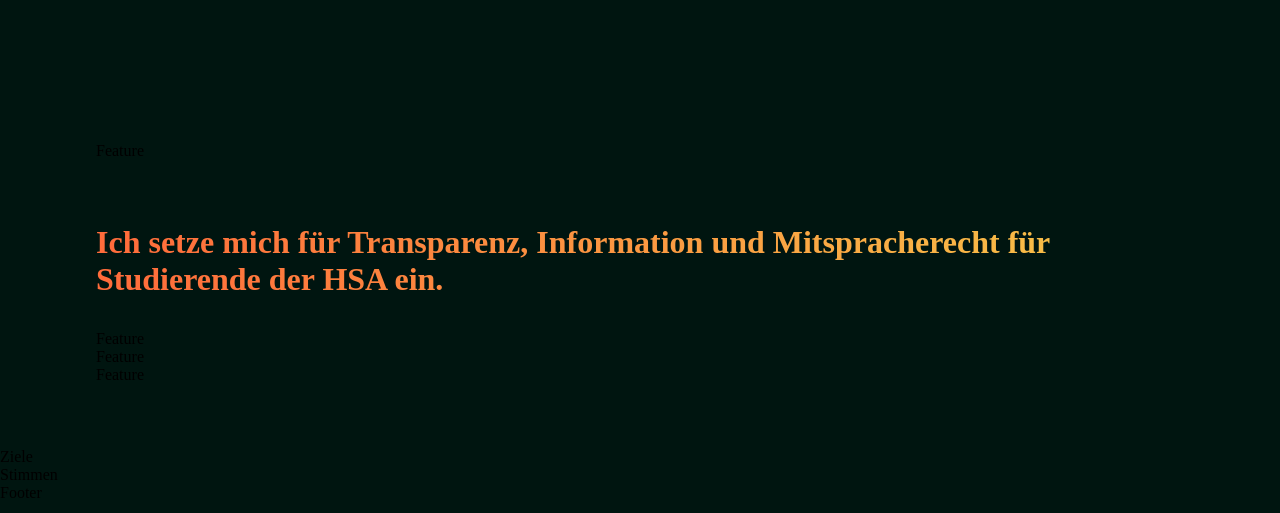
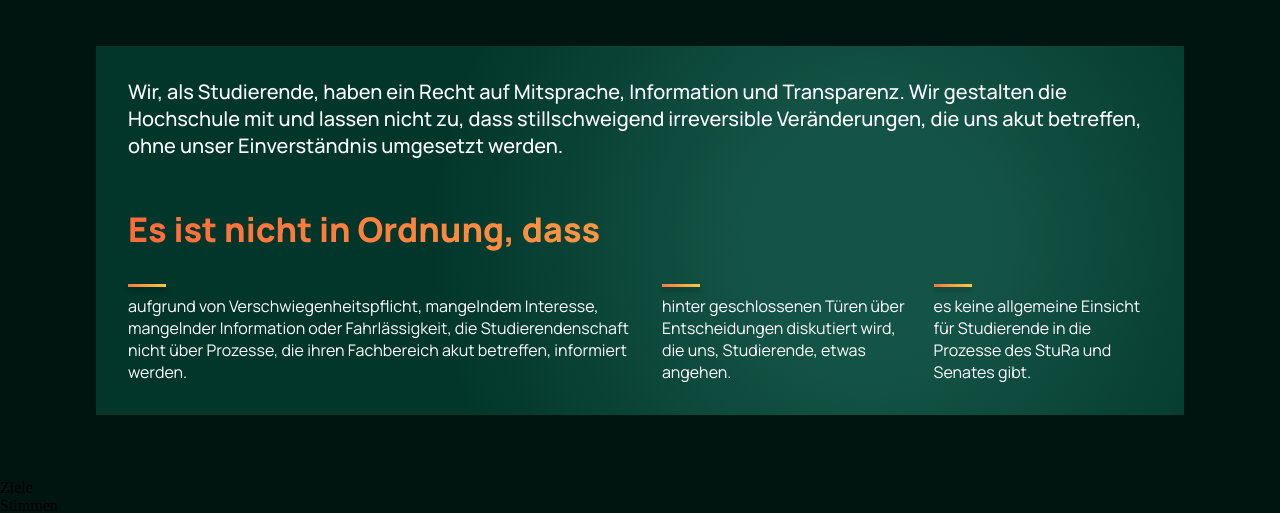
Before and after one commit to Lokoschade/webseite-jg-old, a React (Create React App) app: page / in a window 1280 px wide. Shown: the part 951-1464 px from the top of the page. Built offline with nearby package versions, Linux system fonts and the light colour scheme.

Commit message:
Anfang von zweitem Abschnitt

```diff
--- a/public/index.html
+++ b/public/index.html
@@ -2,13 +2,14 @@
 <html lang="en">
   <head>
     <meta charset="utf-8" />
+
     <link rel="icon" href="%PUBLIC_URL%/favicon.ico" />
     <meta name="viewport" content="width=device-width, initial-scale=1" />
     <meta name="theme-color" content="#000000" />
     <meta name="description" content="Web site created using create-react-app" />
     <link rel="apple-touch-icon" href="%PUBLIC_URL%/logo192.png" />
     <link rel="manifest" href="%PUBLIC_URL%/manifest.json" />
-    <title>Wähl mich!</title>
+    <title>Jamila Gränzer</title>
   </head>
   <body>
     <div id="root"></div>
--- a/src/App.css
+++ b/src/App.css
@@ -50,7 +50,9 @@
 }
 
 .section__margin {
-    margin: 4rem 6rem;
+  margin-right: 6rem;
+  margin-bottom: 4rem;
+  margin-left: 6rem;
 }
 
 .scale-up-center {
--- a/src/components/feature/Feature.jsx
+++ b/src/components/feature/Feature.jsx
@@ -1,9 +1,13 @@
 import React from 'react'
 import './feature.css'
 
-const Feature = () => {
+const Feature = ({title, text}) => {
   return (
-    <div>Feature</div>
+    <div className='jg__features-container__feature'>
+      <div className='jg__features-container__feature-text'>
+        {text}
+      </div>
+    </div>
   )
 }
 
--- a/src/components/problem/Problem.jsx
+++ b/src/components/problem/Problem.jsx
@@ -1,20 +1,27 @@
 import React from 'react'
 import './problem.css'
-import Feature from '../feature/Feature'
 
 const Problem = () => {
   return (
-    <div className='jg__problem section__padding' id='problem'>
-      <div className='jg__problem-feature'>
-        <Feature />
-      </div>
+    <div className='jg__problem section__margin' id='problem'>
+      <div className='jg__problem-intro'>
+        <p>Wir, als Studierende, haben ein Recht auf Mitsprache, Information und Transparenz. Wir gestalten die Hochschule mit und lassen nicht zu, dass stillschweigend irreversible Veränderungen, die uns akut betreffen, ohne unser Einverständnis umgesetzt werden.</p>      </div>
       <div className='jg__problem-heading'>
-        <h1 className='gradient__text'>Ich setze mich für Transparenz, Information und Mitspracherecht für Studierende der HSA ein.</h1>
+        <h1 className='gradient__text'>Es ist nicht in Ordnung, dass</h1>
       </div>
       <div className='jg__problem-container'>
-        <Feature/>
-        <Feature/>
-        <Feature/>
+        <div className='jg__problem-container__item'>
+          <div/>
+          <p>aufgrund von Verschwiegenheitspflicht, mangelndem Interesse, mangelnder Information oder Fahrlässigkeit, die Studierendenschaft nicht über Prozesse, die ihren Fachbereich akut betreffen, informiert werden.</p>
+        </div>
+        <div className='jg__problem-container__item'>
+          <div/>
+          <p>hinter geschlossenen Türen über Entscheidungen diskutiert wird, die uns, Studierende, etwas angehen.</p>
+        </div>
+        <div className='jg__problem-container__item'>
+          <div/>
+          <p>es keine allgemeine Einsicht für Studierende in die Prozesse des StuRa und Senates gibt.</p>
+        </div>
       </div>
     </div>
   )
--- a/src/components/problem/problem.css
+++ b/src/components/problem/problem.css
@@ -1,17 +1,69 @@
-.jg__problem-feature {
+.jg__problem {
     display: flex;
+    flex-direction: column;
+
+    padding: 2rem;
+    background: var(--color-footer);
+    background: radial-gradient(circle at 71% 52%, #145446 15%, #02362A 55%);
 }
 
-.jg__problem-feature .jg__features-container__feature {
+.jg__problem-intro {
+    display: flex;
     margin: 0;
 }
 
-.jg__problem-feature .jg__features-container__feature-text {
-    max-width: 700px;
+.jg__problem-intro p {
+    font-family: var(--font-family);
+    color: var(--color-text);
+    font-weight: 500;
+    font-size: 20px;
+    line-height: 27px;
 }
 
 .jg__problem-heading {
+    margin: 3rem 0 2rem;
+}
+
+.jg__problem-heading h1 {
+    font-size: 34px;
+    line-height: 45px;
+    font-weight: 800;
+    font-family: var(--font-family);
+}
+
+.jg__problem-container {
     display: flex;
+    gap: 1rem;
+}
 
-    margin: 4rem 0 2rem;
+.jg__problem-container p {
+    flex: 1;
+    font-family: var(--font-family);
+    color: var(--color-text);
 }
+
+.jg__problem-container__item div {
+    width: 38px;
+    height: 3px;
+
+    background: var(--gradient-bar);
+    box-shadow: 0 4px 4px rgba(0, 0, 0, 0.25);
+    margin-bottom: 0.5rem;
+}
+
+@media screen and (max-width: 850px) {
+    .jg__problem-heading {
+        margin-bottom: 0rem;
+    }
+}
+
+@media screen and (max-width: 1050px) {
+    .jg__problem-container {
+        flex-direction: column;
+    }
+
+    .jg__problem-heading h1 {
+        font-size: 30px;
+        line-height: 40px;
+    }
+}
--- a/src/components/vorstellung/vorstellung.css
+++ b/src/components/vorstellung/vorstellung.css
@@ -22,6 +22,8 @@
     line-height: 75px;
     letter-spacing: -0.04em;
     white-space: nowrap;
+
+    margin-bottom: 2rem;
 }
 
 .jg__vorstellung-content h2 {
@@ -33,15 +35,12 @@
     line-height: 40px;
     letter-spacing: -0.04em;
 
-    margin-top: 2rem;
     margin-bottom: 2rem;
 }
 
 .jg__vorstellung-content p {
     font-family: var(--font-family);
     color: var(--color-text);
-    font-style: normal;
-    font-weight: normal;
     font-size: 20px;
     line-height: 27px;
 
--- a/src/index.css
+++ b/src/index.css
@@ -7,8 +7,7 @@
   --gradient-bar: linear-gradient(103.22deg, #FF6C3B -13.86%, #f7ca49 99.55%);
 
   --color-bg: #001510;
-  --color-footer : #031B34;
-  --color-blog: #042c54;
+  --color-footer : #02362A;
   --color-text: #ffff;
-  --color-subtext: #FF8A71;
+  --color-subtext: #f7ca49;
 }
```
Also changed, not shown: public/manifest.json, 2 other files (tests, documents, lock files or other folders).
